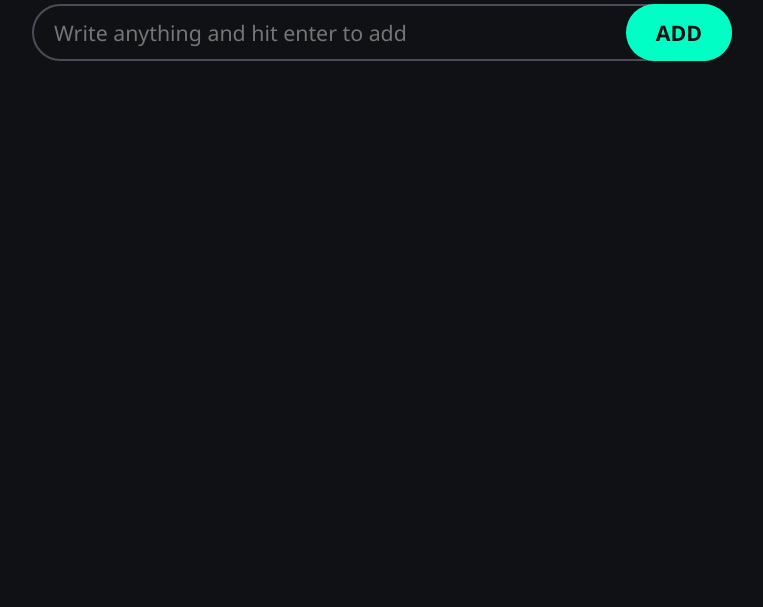
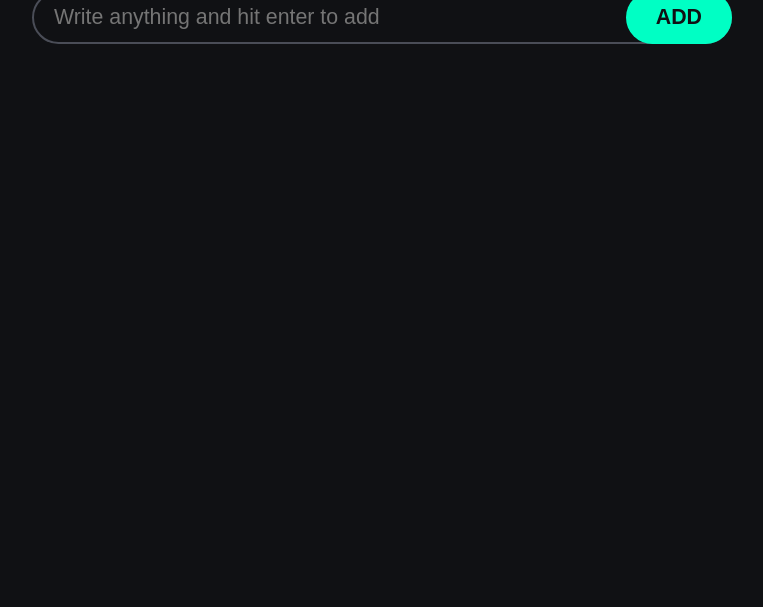
Before and after one commit to Garrigas/videollogos, a plain HTML site: page index.html in a window 1280 px wide. Shown: the part 213-820 px from the top of the page, without its empty margins (258-1021 px from the left). Drawn offline with Linux system fonts and the light colour scheme.

Commit message:
combios en el css

```diff
--- a/app.js
+++ b/app.js
@@ -51,7 +51,7 @@ window.addEventListener("click", function (event) {
 });
 
 function crearTarjeta(){
-
+    document.getElementById("contenedor-juegos");
 }
 
 // Lógica para guardar el formulario del modal
--- a/style.css
+++ b/style.css
@@ -9,6 +9,9 @@
 *{
     margin: 0;
     padding: 0;
+    box-sizing: border-box;
+    transition: all 0.35s linear;
+    font-family: "poppins", sans-serif;
 }
 
 html{
```
